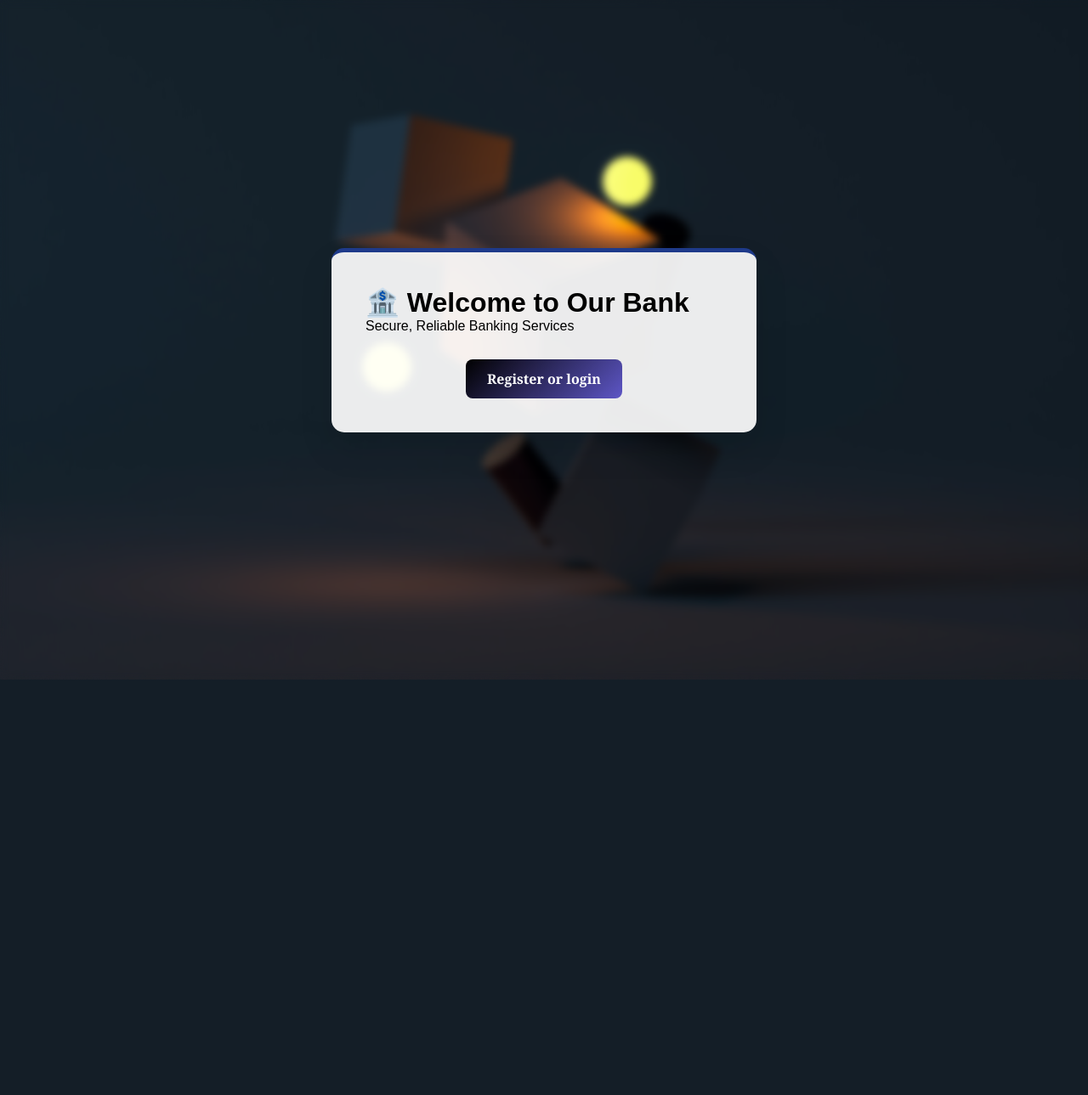
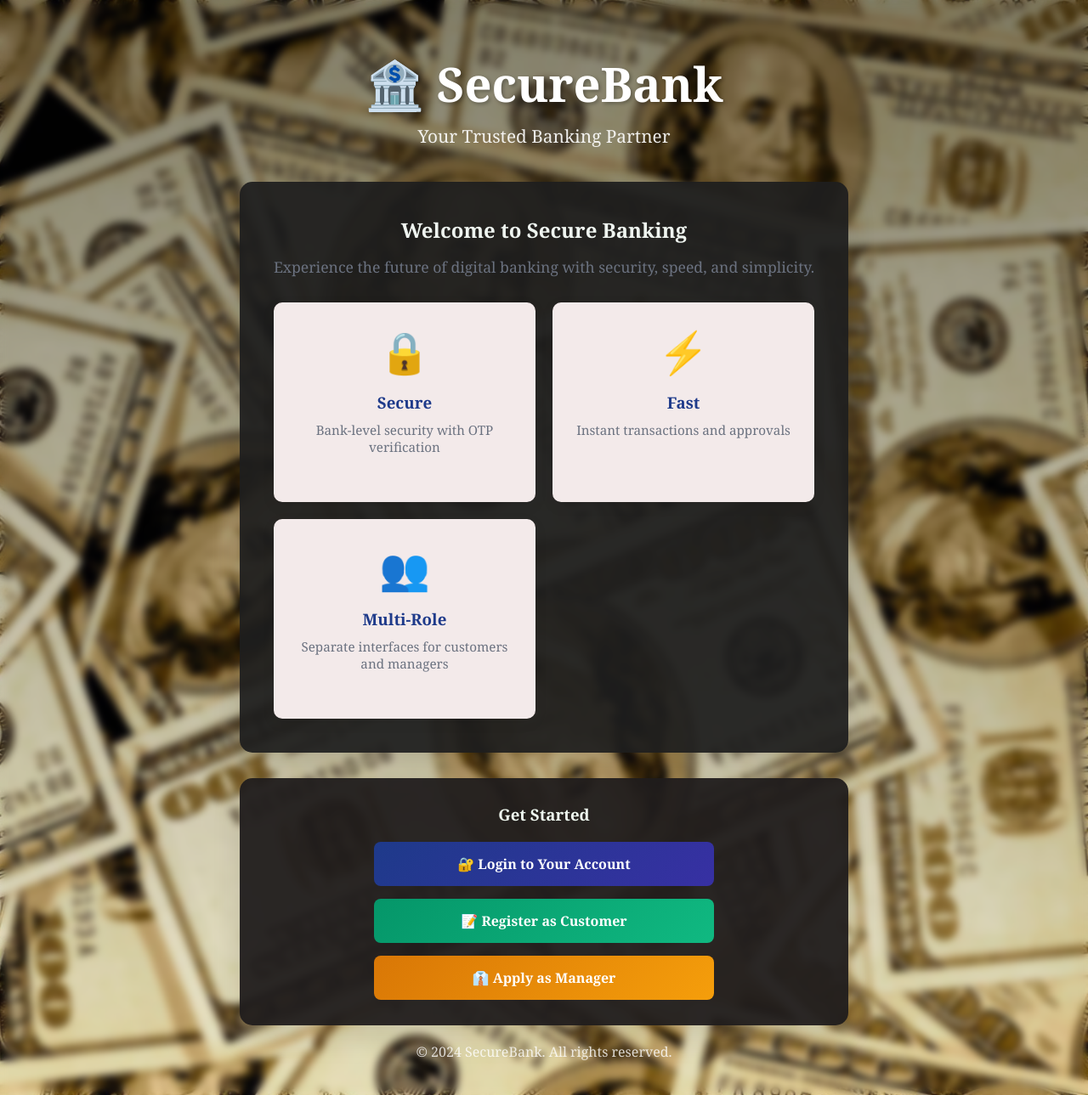
Before and after one commit to athulprakash982-byte/django--Banking-App, a Django app: page / in a window 1280 px wide. Shown: the whole page at 85% size. Before the commit the page ends 800 px from the top, so only its background shows below. Run offline with Django 5.2, Linux system fonts and the light colour scheme.

Commit message:
added styling to index

```diff
--- a/bank_app/static/bank_app/style.css
+++ b/bank_app/static/bank_app/style.css
@@ -1454,3 +1454,170 @@ textarea.form-input {
     background: #4b5563;
     transform: translateY(-2px);
 }
+
+
+
+
+
+
+
+/* ===== INDEX/WELCOME PAGE ===== */
+
+.index-body {
+    background: linear-gradient(rgba(0, 0, 0, 0.441), rgba(255, 255, 255, 0)),
+                url('images/login-bg.jpg');
+    background-size: cover;
+    background-position: center;
+    min-height: 100vh;
+    margin: 0;
+    padding: 20px;
+    font-family: 'Georgia', serif;
+}
+
+.index-container {
+    max-width: 1000px;
+    margin: 0 auto;
+    min-height: 100vh;
+    display: flex;
+    flex-direction: column;
+}
+
+.index-header {
+    text-align: center;
+    padding: 40px 20px;
+    color: white;
+}
+
+.index-header h1 {
+    font-size: 3.5em;
+    margin-bottom: 10px;
+    font-family: 'Georgia', serif;
+    text-shadow: 2px 2px 4px rgba(0, 0, 0, 0.3);
+}
+
+.index-header p {
+    font-size: 1.3em;
+    opacity: 0.9;
+}
+
+.index-content {
+    flex: 1;
+    display: flex;
+    flex-direction: column;
+    gap: 30px;
+}
+
+.welcome-card {
+    background: rgba(30, 31, 30, 0.934);
+    padding: 40px;
+    border-radius: 15px;
+    box-shadow: 0 15px 35px rgba(0, 0, 0, 0.1);
+    text-align: center;
+}
+
+.welcome-card h2 {
+    color: #eff5f0;
+    margin-bottom: 15px;
+    font-family: 'Georgia', serif;
+}
+
+.welcome-card p {
+    color: #6b7280;
+    font-size: 1.1em;
+    margin-bottom: 30px;
+}
+
+.features-grid {
+    display: grid;
+    grid-template-columns: repeat(auto-fit, minmax(250px, 1fr));
+    gap: 20px;
+    margin-top: 30px;
+}
+
+.feature-card {
+    background: rgb(243, 234, 234);
+    padding: 25px;
+    border-radius: 10px;
+    box-shadow: 0 5px 15px rgba(0, 0, 0, 0.08);
+    text-align: center;
+    transition: transform 0.3s;
+}
+
+.feature-card:hover {
+    transform: translateY(-5px);
+}
+
+.feature-icon {
+    font-size: 3em;
+    margin-bottom: 15px;
+}
+
+.feature-card h3 {
+    color: #1e3a8a;
+    margin-bottom: 10px;
+    font-family: 'Georgia', serif;
+}
+
+.feature-card p {
+    color: #6b7280;
+    font-size: 0.95em;
+}
+
+.action-section {
+    background: rgba(32, 29, 29, 0.95);
+    padding: 30px;
+    border-radius: 15px;
+    box-shadow: 0 15px 35px rgba(0, 0, 0, 0.1);
+    text-align: center;
+}
+
+.action-section h3 {
+    color: #eff9f0;
+    margin-bottom: 20px;
+    font-family: 'Georgia', serif;
+}
+
+.action-buttons {
+    display: flex;
+    flex-direction: column;
+    gap: 15px;
+    max-width: 400px;
+    margin: 0 auto;
+}
+
+.index-btn {
+    padding: 15px 25px;
+    border-radius: 8px;
+    text-decoration: none;
+    font-weight: bold;
+    font-size: 16px;
+    transition: all 0.3s;
+    text-align: center;
+}
+
+.index-btn.primary {
+    background: linear-gradient(135deg, #1e3a8a 0%, #3730a3 100%);
+    color: white;
+}
+
+.index-btn.secondary {
+    background: linear-gradient(135deg, #059669 0%, #10b981 100%);
+    color: white;
+}
+
+.index-btn.tertiary {
+    background: linear-gradient(135deg, #d97706 0%, #f59e0b 100%);
+    color: white;
+}
+
+.index-btn:hover {
+    transform: translateY(-2px);
+    box-shadow: 0 8px 20px rgba(0, 0, 0, 0.2);
+}
+
+.index-footer {
+    text-align: center;
+    padding: 20px;
+    color: white;
+    opacity: 0.8;
+}
--- a/bank_app/templates/bank_app/index.html
+++ b/bank_app/templates/bank_app/index.html
@@ -2,15 +2,64 @@
 <!DOCTYPE html>
 <html>
 <head>
-    <title>Welcome to Our Bank</title>
+    <title>Welcome to SecureBank</title>
     <link rel="stylesheet" href="{% static 'bank_app/style.css' %}">
 </head>
-<body class="registration-body">
-    <div class="registration-container">
-        <h1>🏦 Welcome to Our Bank</h1>
-        <p>Secure, Reliable Banking Services</p>
-        <div style="text-align: center; margin-top: 30px;">
-            <a href="{% url 'login' %}" class="admin-action-btn">Register or login</a>
+<body class="index-body">
+    <div class="index-container">
+        <!-- Header -->
+        <div class="index-header">
+            <h1>🏦 SecureBank</h1>
+            <p>Your Trusted Banking Partner</p>
+        </div>
+
+        <!-- Main Content -->
+        <div class="index-content">
+            <div class="welcome-card">
+                <h2>Welcome to Secure Banking</h2>
+                <p>Experience the future of digital banking with security, speed, and simplicity.</p>
+
+                <div class="features-grid">
+                    <div class="feature-card">
+                        <div class="feature-icon">🔒</div>
+                        <h3>Secure</h3>
+                        <p>Bank-level security with OTP verification</p>
+                    </div>
+
+                    <div class="feature-card">
+                        <div class="feature-icon">⚡</div>
+                        <h3>Fast</h3>
+                        <p>Instant transactions and approvals</p>
+                    </div>
+
+                    <div class="feature-card">
+                        <div class="feature-icon">👥</div>
+                        <h3>Multi-Role</h3>
+                        <p>Separate interfaces for customers and managers</p>
+                    </div>
+                </div>
+            </div>
+
+            <!-- Action Buttons -->
+            <div class="action-section">
+                <h3>Get Started</h3>
+                <div class="action-buttons">
+                    <a href="{% url 'login' %}" class="index-btn primary">
+                        🔐 Login to Your Account
+                    </a>
+                    <a href="{% url 'register' %}" class="index-btn secondary">
+                        📝 Register as Customer
+                    </a>
+                    <a href="{% url 'register_manager' %}" class="index-btn tertiary">
+                        👔 Apply as Manager
+                    </a>
+                </div>
+            </div>
+        </div>
+
+        <!-- Footer -->
+        <div class="index-footer">
+            <p>© 2024 SecureBank. All rights reserved.</p>
         </div>
     </div>
 </body>
```
